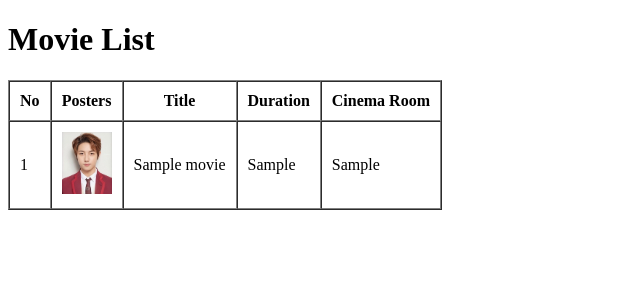
After one commit to shalinazd/phpdasar, a PHP site: page /tugas2.php in a window 1280 px wide. The commit adds this page. Shown: the top 300 px of the page, without its empty margins (0-640 px from the left). Run offline with PHP 8.4, Linux system fonts and the light colour scheme; tables that the repository leaves empty or names only in its code hold one stand-in row (values such as "Sample post").

Commit message:
update task

```diff
--- a/mysql/index.php
+++ b/mysql/index.php
@@ -5,7 +5,7 @@ $db = mysqli_connect("localhost", "root", "", "db_phpdasar");
 
 //ambil data dr table
 $result = mysqli_query($db, "SELECT * FROM tb_siswa");
-var_dump($result);
+// var_dump($result);
 
 //ambil data (fetch) mahasiswa
 
@@ -43,7 +43,7 @@ var_dump($result);
 
             <tr>
                 <td><?= $i;?></td>
-                <td><img src="img/<?= $row["gambar_siswa"]; ?>"width="50"></td>
+                <td><img src="img/<?= $row["gambar_siswa"]?>"width="50"></td>
                 <td><?= $row["nama_siswa"]?></td>
                 <td><?= $row["kelas_siswa"]?></td>
                 <td><?= $row["email_siswa"]?></td>
--- /dev/null
+++ b/mysql/tugas2.php
@@ -0,0 +1,38 @@
+<?php
+$conn = mysqli_connect("localhost", "root", "", "db_phpdasar");
+$result = mysqli_query($conn, "SELECT * FROM tb_movie");
+?>
+
+<!DOCTYPE html>
+<html lang="en">
+<head>
+    <meta charset="UTF-8">
+    <meta name="viewport" content="width=device-width, initial-scale=1.0">
+    <title>Document</title>
+</head>
+<body>
+    <h1>Movie List</h1>
+    <table border="1" cellpadding="10" cellspacing="0">
+        <tr>
+            <th>No</th>
+            <th>Posters</th>
+            <th>Title</th>
+            <th>Duration</th>
+            <th>Cinema Room</th>
+        </tr>
+
+        <?php $i = 1;?>
+        <?php while($row = mysqli_fetch_assoc($result)):?>
+
+            <tr>
+                <td><?= $i;?></td>
+                <td><img src="img/img1.jpeg"width="50"></td>
+                <td><?= $row["movie_title"]?></td>
+                <td><?= $row["movie_duration"]?></td>
+                <td><?= $row["cinema_room"]?></td>
+            </tr>
+            <?php $i++ ?>
+        <?php endwhile; ?>
+    </table>
+</body>
+</html>
```
Also changed, not shown: mysql/img/._img1.jpeg (deleted), mysql/img/._img2.jpeg (deleted), mysql/img_tugas2/img10.jpeg (added), mysql/img_tugas2/img6.jpeg (added), mysql/img_tugas2/img7.jpeg (added), mysql/img_tugas2/img8.jpeg (added), mysql/img_tugas2/img9.jpeg (added).
